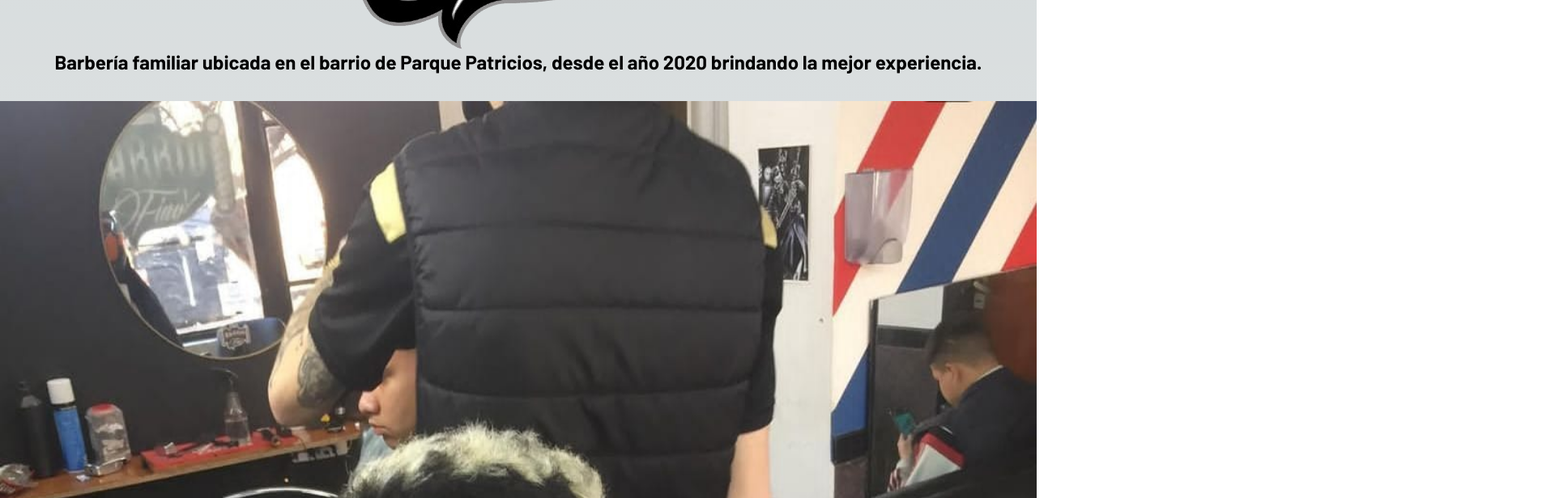
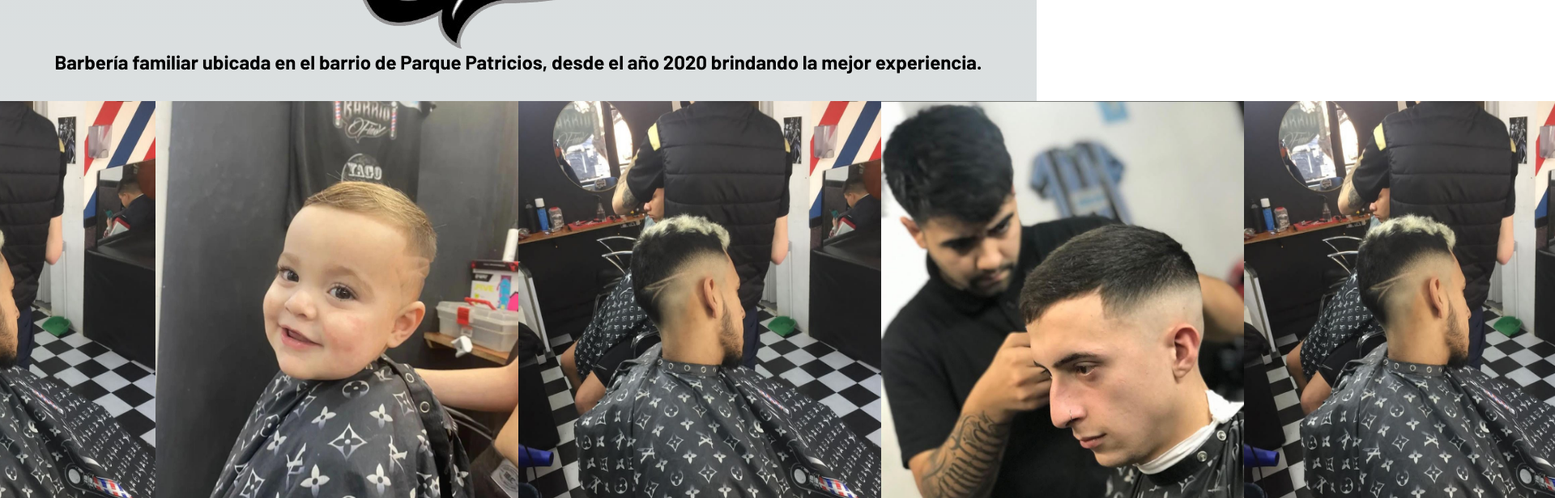
Before and after one commit to SebastianGaleano20/barber-app, a Next.js app: page / in a window 1280 px wide. Shown: the part 360-976 px from the top of the page at 81% size, 1920 px wide, since content can reach past the window. Built offline with nearby package versions, Linux system fonts and the light colour scheme.

Commit message:
imageGallery component responsive

```diff
--- a/src/app/ui/dashboard/ImageGallery.jsx
+++ b/src/app/ui/dashboard/ImageGallery.jsx
@@ -1,8 +1,12 @@
+
 import Image from "next/image"
 
 export default function ImageGallery() {
+
+
   return (
-    <section className="carousel w-full">
+    <>
+      <section className="carousel w-full lg:hidden">
         <article id="slide1" className="carousel-item relative w-full">
           <Image
             width={420}
@@ -52,5 +56,44 @@ export default function ImageGallery() {
           </article>
         </article>
       </section>
+      <div className="carousel lg:flex hidden overflow-hidden">
+        <div className="carousel-item">
+          <img
+            src="/corte2.jpeg"
+            className="max-w-md"
+            alt="img" />
+        </div>
+        <div className="carousel-item">
+          <img
+            src="/corte1.jpeg"
+            className="max-w-md"
+            alt="img" />
+        </div>
+        <div className="carousel-item">
+          <img
+            src="/corte3.jpeg"
+            className="max-w-md"
+            alt="img" />
+        </div>
+        <div className="carousel-item">
+          <img
+            src="/corte1.jpeg"
+            className="max-w-md"
+            alt="img" />
+        </div>
+        <div className="carousel-item">
+          <img
+            src="/corte2.jpeg"
+            className="max-w-md"
+            alt="img" />
+        </div>
+        <div className="carousel-item">
+          <img
+            src="/corte1.jpeg"
+            className="max-w-md"
+            alt="img" />
+        </div>
+      </div>
+    </>
   )
 }
```
Lines whose indentation alone changed are shown as unchanged.
